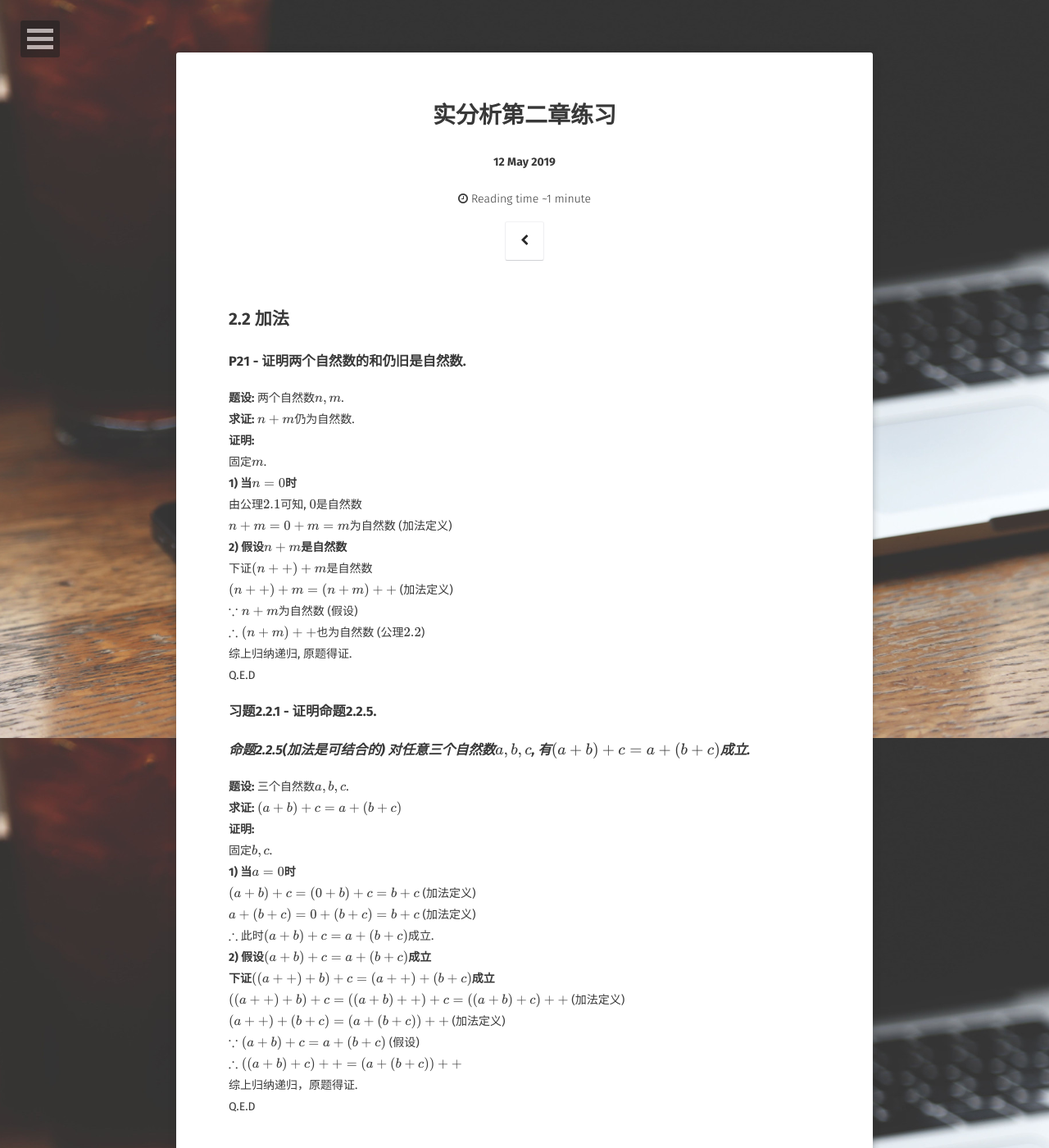
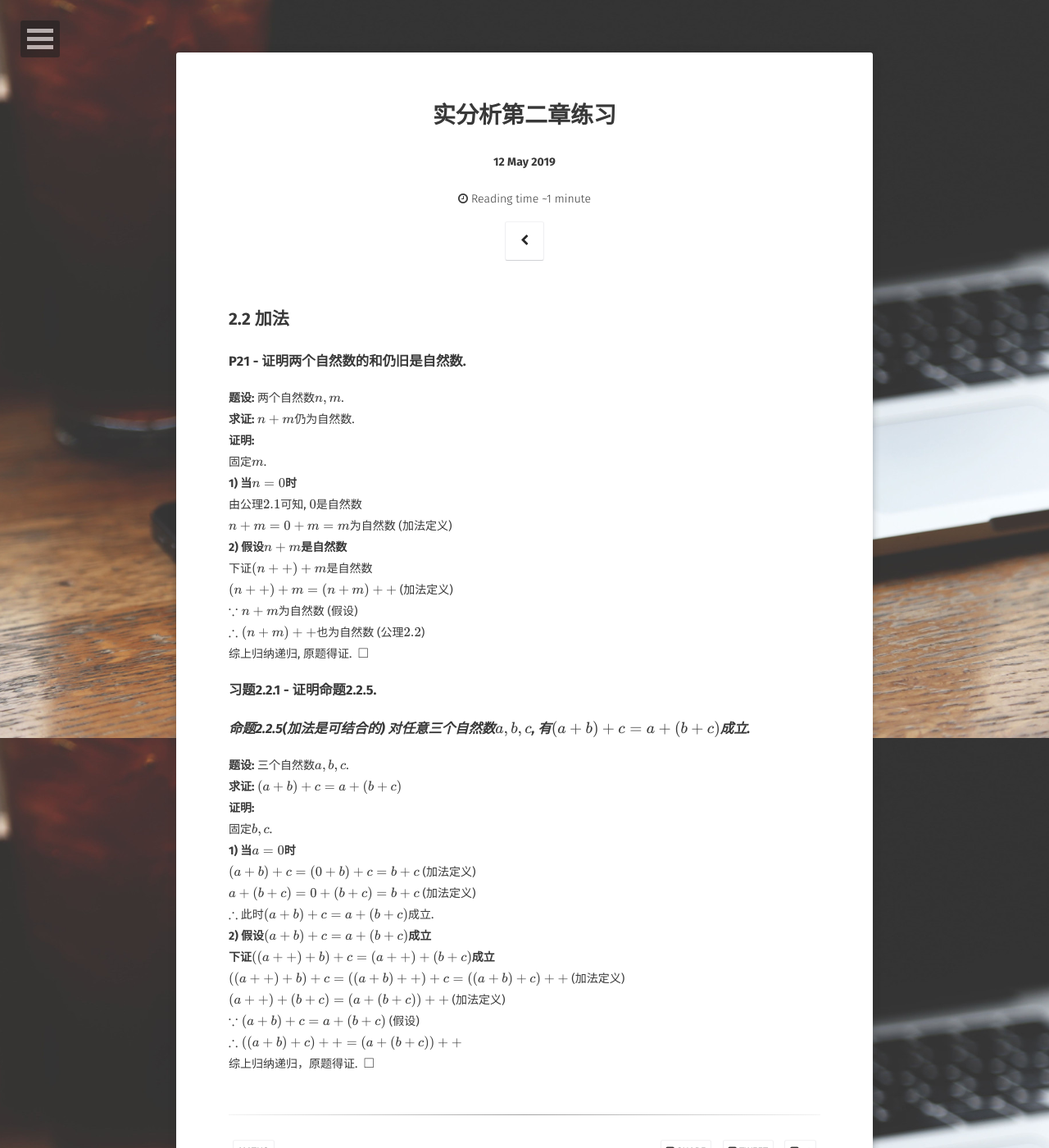
Before and after one commit to Yestercafe/Yestercafe.github.io, a Jekyll site: the page built from _posts/2019-05-12-实分析第二章练习.md, in a window 1280 px wide and 1400 px high. Shown: the whole window at 82% size. Built offline with Jekyll 4.4.1, drawn with Linux system fonts in a browser that asks for light colours; some web fonts are replaced; formulas are drawn with MathJax 3; comment, search, counter and statistics services are not loaded.

Commit message:
Fix Q.E.D

```diff
--- a/_posts/2019-05-12-实分析第二章练习.md
+++ b/_posts/2019-05-12-实分析第二章练习.md
@@ -21,8 +21,7 @@
 $(n++)+m=(n+m)++$    (加法定义)
 $\because n+m$为自然数    (假设)
 $\therefore (n+m)++也为自然数$    (公理$2.2$)
-综上归纳递归, 原题得证.
-Q.E.D
+综上归纳递归, 原题得证.&nbsp;&nbsp;$\square$
 
 ### 习题2.2.1 - 证明命题2.2.5.
 <h3><em>命题2.2.5(加法是可结合的) 对任意三个自然数$a,b,c$, 有$(a+b)+c=a+(b+c)$成立.</em></h3>
@@ -40,5 +39,4 @@
 $(a++)+(b+c)=(a+(b+c))++$    (加法定义)
 $\because (a+b)+c=a+(b+c)$    (假设)
 $\therefore ((a+b)+c)++=(a+(b+c))++$
-综上归纳递归，原题得证.
-Q.E.D
+综上归纳递归，原题得证.&nbsp;&nbsp;$\square$
```
